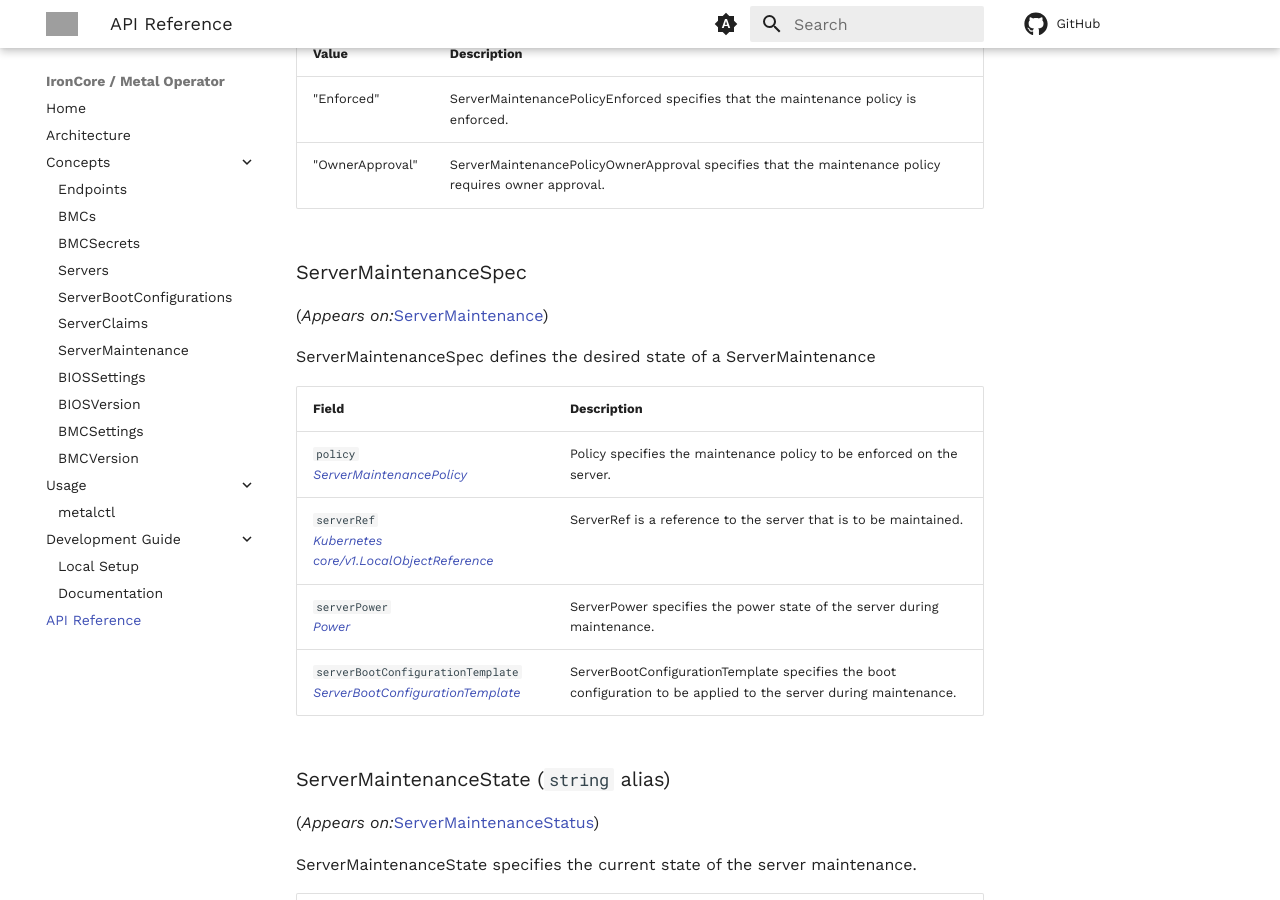
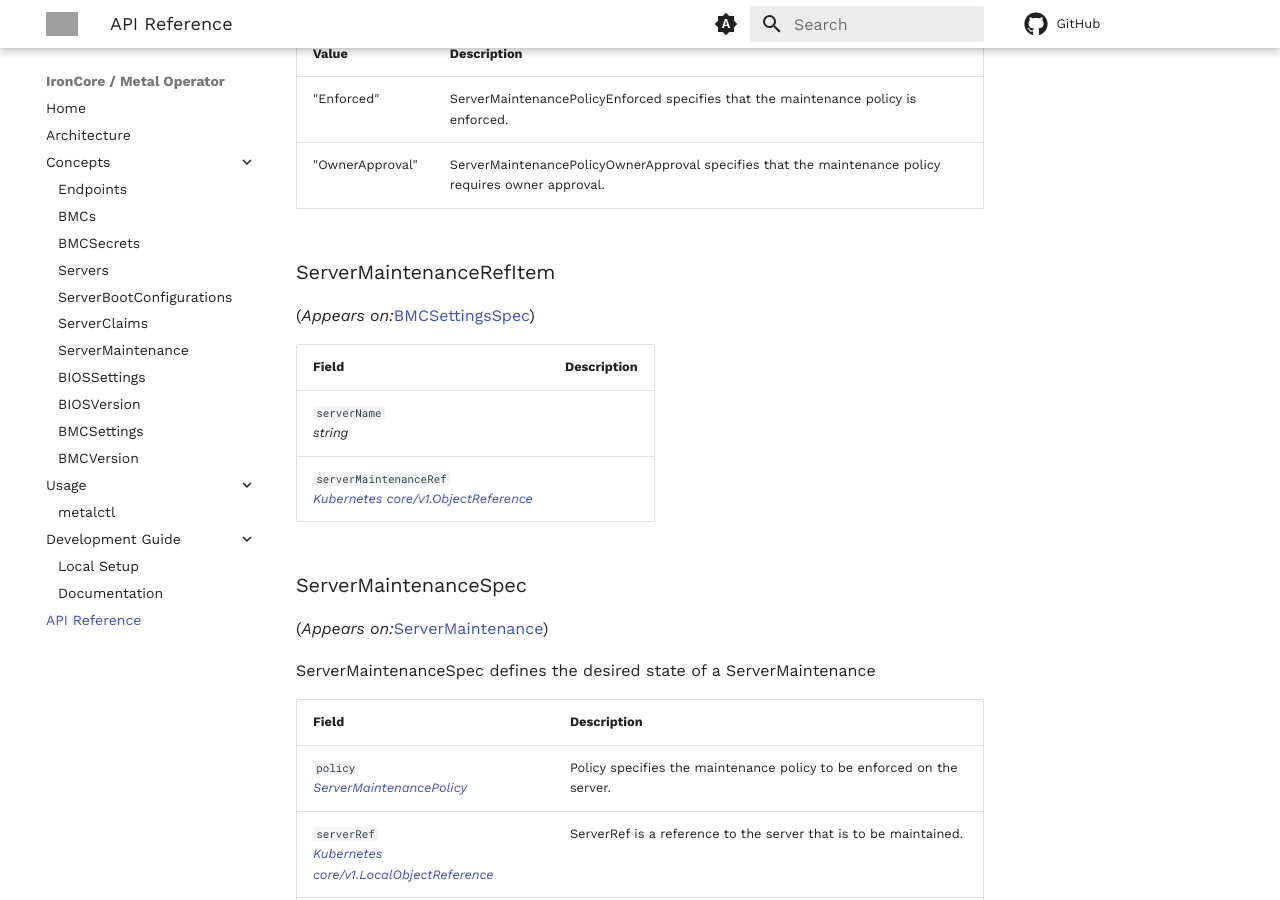
Before and after one commit to ironcore-dev/metal-operator, an MkDocs documentation site: the page built from docs/api-reference/api.md, in a window 1280 px wide and 900 px high, scrolled down 27620 px. Built offline with MkDocs 1.6.1 and Material for MkDocs 9.7.7, drawn with Linux system fonts in a browser that asks for light colours; comment, search, counter and statistics services are not loaded; some of the changed text lies outside the part shown; grey boxes are pictures that could not be loaded.

Commit message:
Change naming to ServerMaintenanceRefItem

```diff
--- a/docs/api-reference/api.md
+++ b/docs/api-reference/api.md
@@ -1059,8 +1059,8 @@ ServerMaintenancePolicyEnforced will will bypass user approval and apply setting
 <td>
 <code>serverMaintenanceRefList</code><br/>
 <em>
-<a href="#metal.ironcore.dev/v1alpha1.ServerMaintenanceRefList">
-[]ServerMaintenanceRefList
+<a href="#metal.ironcore.dev/v1alpha1.ServerMaintenanceRefItem">
+[]ServerMaintenanceRefItem
 </a>
 </em>
 </td>
@@ -1157,8 +1157,8 @@ ServerMaintenancePolicyEnforced will will bypass user approval and apply setting
 <td>
 <code>serverMaintenanceRefList</code><br/>
 <em>
-<a href="#metal.ironcore.dev/v1alpha1.ServerMaintenanceRefList">
-[]ServerMaintenanceRefList
+<a href="#metal.ironcore.dev/v1alpha1.ServerMaintenanceRefItem">
+[]ServerMaintenanceRefItem
 </a>
 </em>
 </td>
@@ -3146,6 +3146,45 @@ ServerMaintenanceStatus
 <td><p>ServerMaintenancePolicyOwnerApproval specifies that the maintenance policy requires owner approval.</p>
 </td>
 </tr></tbody>
+</table>
+<h3 id="metal.ironcore.dev/v1alpha1.ServerMaintenanceRefItem">ServerMaintenanceRefItem
+</h3>
+<p>
+(<em>Appears on:</em><a href="#metal.ironcore.dev/v1alpha1.BMCSettingsSpec">BMCSettingsSpec</a>)
+</p>
+<div>
+</div>
+<table>
+<thead>
+<tr>
+<th>Field</th>
+<th>Description</th>
+</tr>
+</thead>
+<tbody>
+<tr>
+<td>
+<code>serverName</code><br/>
+<em>
+string
+</em>
+</td>
+<td>
+</td>
+</tr>
+<tr>
+<td>
+<code>serverMaintenanceRef</code><br/>
+<em>
+<a href="https://kubernetes.io/docs/reference/generated/kubernetes-api/v1.32/#objectreference-v1-core">
+Kubernetes core/v1.ObjectReference
+</a>
+</em>
+</td>
+<td>
+</td>
+</tr>
+</tbody>
 </table>
 <h3 id="metal.ironcore.dev/v1alpha1.ServerMaintenanceSpec">ServerMaintenanceSpec
 </h3>
```
Also changed, not shown: 4 other files.
